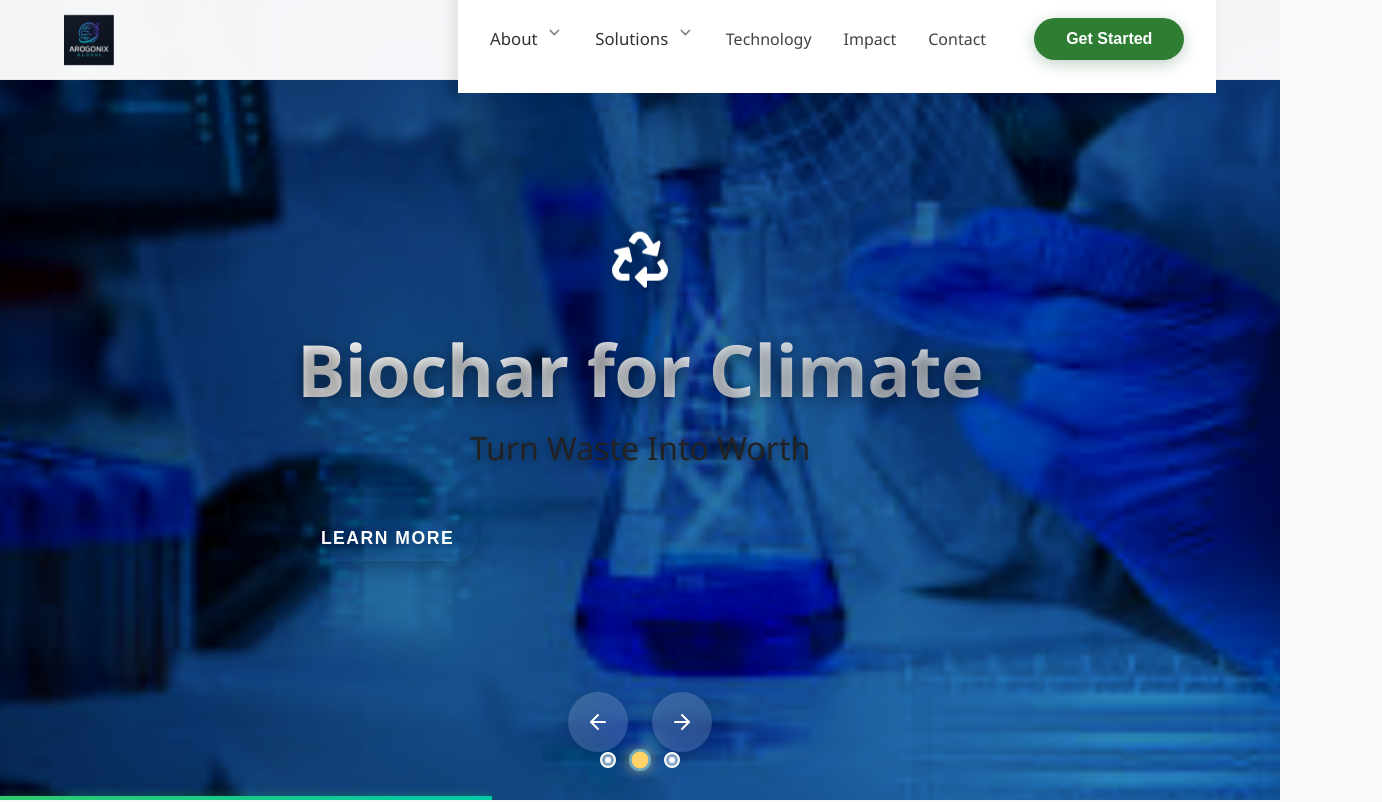
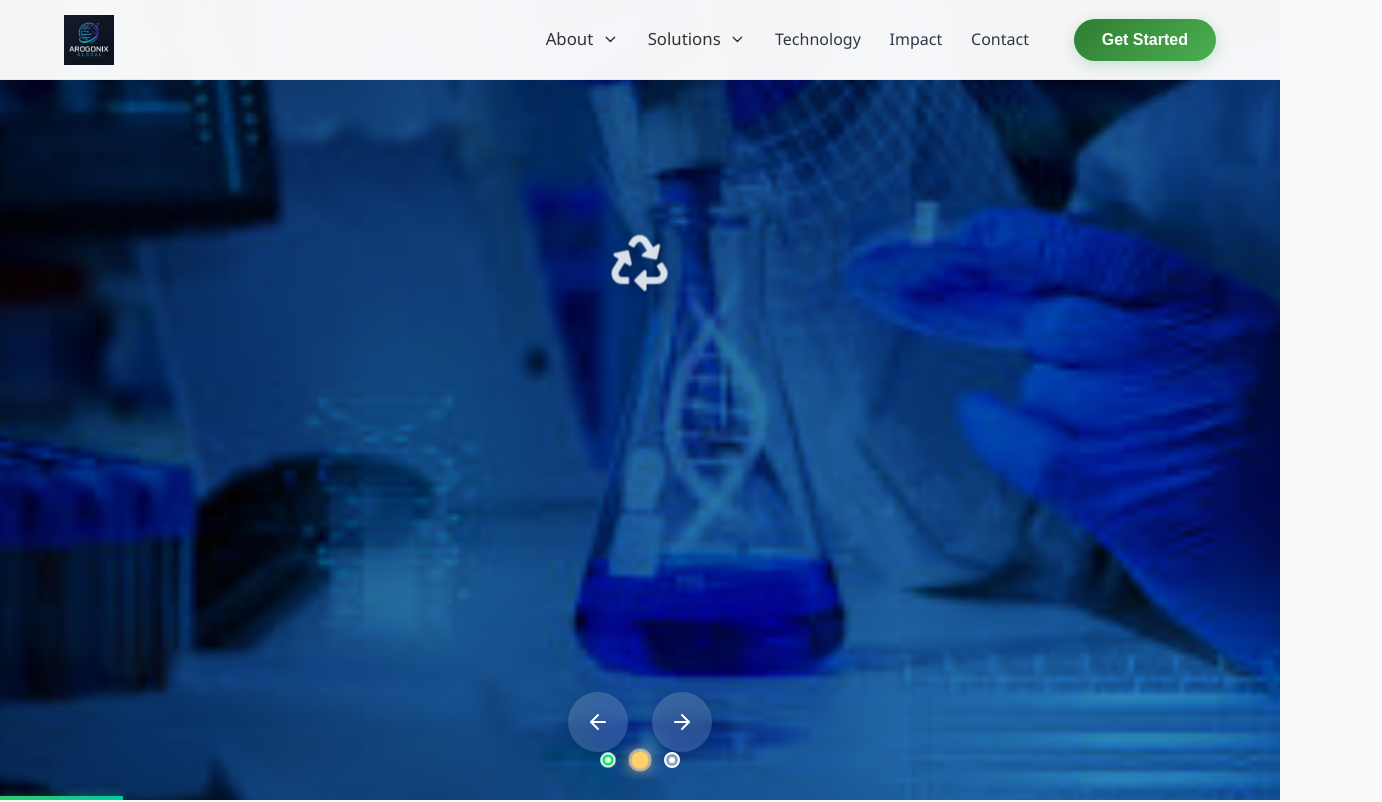
Before and after one commit to srushtibhilare/Arogonixexports, a React (Vite) app: page / in a window 1280 px wide. Shown: the top 802 px of the page, 1382 px wide, since content can reach past the window. Built offline with nearby package versions, Linux system fonts and the light colour scheme.

Commit message:
Updated UI and fixed API call

```diff
--- a/src/components/About.css
+++ b/src/components/About.css
@@ -64,13 +64,13 @@
 }
 
 /* Dynamic Title with Text Gradient & Animation */
-.centered-title-wrapper {
+/* .centered-title-wrapper {
   text-align: center;
   margin-bottom: 6rem;
   perspective: var(--perspective);
-}
+} */
 
-.section-title {
+/* .section-title {
   font-size: 4rem;
   font-weight: 800;
   background: linear-gradient(135deg, var(--teal-primary), var(--purple-accent));
@@ -82,9 +82,9 @@
   text-shadow: 0 4px 20px rgba(0, 0, 0, 0.08);
   transform-style: preserve-3d;
   animation: title-float 8s infinite ease-in-out;
-}
+} */
 
-.section-title::after {
+/* .section-title::after {
   content: '';
   position: absolute;
   bottom: -1.5rem;
@@ -96,7 +96,7 @@
   border-radius: 3px;
   filter: drop-shadow(0 0 8px rgba(0, 201, 167, 0.5));
   animation: underline-pulse 3s infinite var(--smooth-ease);
-}
+} */
 
 /* 3D Content Layout */
 .about-content {
@@ -114,12 +114,12 @@
   perspective: var(--perspective);
 }
 
-.energy-animation {
+/* .energy-animation {
   position: relative;
   width: 100%;
   height: 100%;
   transform-style: preserve-3d;
-}
+} */
 
 .energy-core {
   position: absolute;
@@ -143,7 +143,7 @@
   transform-style: preserve-3d; */
 }
 
-.energy-pulse {
+/* .energy-pulse {
   position: absolute;
   width: 100%;
   height: 100%;
@@ -151,7 +151,7 @@
   background: radial-gradient(circle, rgba(0, 201, 167, 0.3) 0%, transparent 70%);
   animation: pulse 4s infinite var(--smooth-ease);
   transform-style: preserve-3d;
-}
+} */
 
 .energy-particle {
   position: absolute;
@@ -178,7 +178,7 @@
 }
 
 /* Animated Energy Connections */
-.energy-connection {
+/* .energy-connection {
   position: absolute;
   height: 4px;
   background: linear-gradient(to right, var(--teal-primary), rgba(0, 201, 167, 0.5));
@@ -186,7 +186,7 @@
   box-shadow: 0 0 15px rgba(0, 201, 167, 0.6);
   filter: blur(0.5px);
   transform-style: preserve-3d;
-}
+} */
 
 .energy-connection-1 {
   width: 180px;
@@ -234,7 +234,7 @@
     rotateY(15deg)
     translateZ(20px);
   box-shadow:
-    0 15px 50px rgba(0, 0, 0, 0.2),
+    0 15px 50px #00000033,
     0 0 40px rgba(0, 201, 167, 0.5);
 }
 
@@ -606,11 +606,11 @@
       0 0 0 1px rgba(255, 255, 255, 0.05);
   }
 
-  .mission-card:hover {
-    box-shadow:
-      0 30px 80px rgba(0, 201, 167, 0.25),
-      0 0 0 1px rgba(0, 201, 167, 0.15);
-  }
+    .mission-card:hover {
+      box-shadow:
+        0 30px 80px rgba(0, 201, 167, 0.25),
+        0 0 0 1px rgba(0, 201, 167, 0.15);
+    }
 
   .energy-node {
     background: #2d2d2d;
--- a/src/components/Navber.css
+++ b/src/components/Navber.css
@@ -1,14 +1,30 @@
-/* Base Styles with Modern CSS Features */
+/* Modern Color Palette */
 :root {
-  --primary-color: #2a6b3a;
-  --primary-hover: #3a8b4a;
-  --text-color: #333;
-  --light-text: #f8f8f8;
-  --transition-speed: 0.4s;
+  --primary-color: #4CAF82; /* Fresh green */
+  --primary-hover: #3D8B6D;
+  --secondary-color: #6C63FF; /* Vibrant purple */
+  --accent-color: #FF6584; /* Coral pink */
+  --light-bg: #F8F9FA;
+  --dark-text: #2D3748;
+  --light-text: #FFFFFF;
+  --gray-light: #E2E8F0;
+  --transition-speed: 0.3s;
   --transition-easing: cubic-bezier(0.25, 0.46, 0.45, 0.94);
   --nav-height: 80px;
   --blur-intensity: 12px;
-  --shadow-intensity: 0.15;
+}
+
+/* Base Styles */
+* {
+  box-sizing: border-box;
+  margin: 0;
+  padding: 0;
+}
+
+html, body {
+  width: 100%;
+  height: 100%;
+  overflow-x: hidden;
 }
 
 .navbar {
@@ -23,14 +39,12 @@
   border-bottom: 1px solid rgba(0, 0, 0, 0.05);
   z-index: 1000;
   transition: all var(--transition-speed) var(--transition-easing);
-  will-change: transform, background-color, box-shadow;
 }
 
 .navbar.scrolled {
   height: calc(var(--nav-height) - 10px);
-  box-shadow: 0 4px 30px rgba(0, 0, 0, calc(var(--shadow-intensity) * 1.5));
+  box-shadow: 0 4px 20px rgba(0, 0, 0, 0.08);
   background-color: rgba(255, 255, 255, 0.98);
-  border-bottom-color: rgba(0, 0, 0, 0.08);
 }
 
 .navbar-container {
@@ -41,9 +55,9 @@
   display: flex;
   justify-content: space-between;
   align-items: center;
-  position: relative;
 }
 
+/* Logo Styles */
 .logo-wrapper {
   height: 100%;
   display: flex;
@@ -51,252 +65,199 @@
   z-index: 1001;
 }
 
-.logo-link {
-  display: flex;
-  align-items: center;
-  height: 100%;
-}
-
 .logo-image {
-  height: 60px;
+  height: 50px;
   width: auto;
   object-fit: contain;
-  transition: transform 0.3s ease, opacity 0.3s ease;
+  transition: transform 0.3s ease;
 }
 
 .logo-image:hover {
-  transform: scale(1.03);
-  opacity: 0.9;
+  transform: scale(1.05);
 }
 
-/* Navigation Links with Advanced Interactions */
+/* Navigation Links */
 .navbar-links {
   display: flex;
   align-items: center;
   gap: 1.5rem;
-  transition: all 0.5s var(--transition-easing);
 }
 
 .navbar-links a {
-  color: var(--text-color);
+  color: var(--dark-text);
   text-decoration: none;
   font-weight: 500;
   font-size: 1rem;
   position: relative;
   padding: 0.5rem 0;
-  transition: all 0.3s ease;
-  display: flex;
-  align-items: center;
+  transition: color var(--transition-speed) ease;
 }
 
-.navbar-links a::after {
-  content: '';
-  position: absolute;
-  bottom: 0;
-  left: 0;
-  width: 0;
-  height: 2px;
-  background-color: var(--primary-color);
-  transition: width 0.3s var(--transition-easing);
-  transform-origin: left;
+.navbar-links a:hover {
+  color: var(--primary-color);
 }
 
-.navbar-links a:hover::after,
-.navbar-links a:focus::after {
-  width: 100%;
-}
-
-/* Dropdown Menu with 3D Effects */
+/* Dropdown Menu */
 .nav-item {
   position: relative;
 }
 
 .dropdown-icon {
   margin-left: 0.25rem;
-  transition: transform 0.3s ease, opacity 0.2s ease;
-  opacity: 0.7;
+  transition: transform var(--transition-speed) ease;
 }
 
-.nav-item:hover .dropdown-icon {
-  transform: translateY(2px) rotate(180deg);
-  opacity: 1;
+.dropdown-icon.active {
+  transform: rotate(180deg);
 }
 
 .dropdown-content {
   position: absolute;
   top: 100%;
-  left: 50%;
-  transform: translateX(-50%) translateY(10px) rotateX(-15deg);
+  left: 0;
   background-color: white;
   min-width: 200px;
   border-radius: 8px;
-  box-shadow: 0 15px 40px rgba(0, 0, 0, 0.12);
+  box-shadow: 0 10px 25px rgba(0, 0, 0, 0.1);
   opacity: 0;
   visibility: hidden;
-  transition: all 0.3s var(--transition-easing);
-  transform-origin: top center;
-  z-index: 999;
-  perspective: 1000px;
+  transform: translateY(10px);
+  transition: all var(--transition-speed) var(--transition-easing);
+  z-index: 1001;
 }
 
-.nav-item:hover .dropdown-content {
+.dropdown-content.active {
   opacity: 1;
   visibility: visible;
-  transform: translateX(-50%) translateY(0) rotateX(0deg);
+  transform: translateY(0);
 }
 
 .dropdown-content a {
   display: block;
   padding: 0.75rem 1.5rem;
-  color: var(--text-color);
+  color: var(--dark-text);
   font-size: 0.9rem;
-  border-bottom: 1px solid rgba(0, 0, 0, 0.05);
   transition: all 0.2s ease;
 }
 
-.dropdown-content a:first-child {
-  border-radius: 8px 8px 0 0;
-}
-
-.dropdown-content a:last-child {
-  border-bottom: none;
-  border-radius: 0 0 8px 8px;
-}
-
 .dropdown-content a:hover {
-  background-color: rgba(42, 107, 58, 0.05);
+  background-color: rgba(76, 175, 130, 0.1);
   color: var(--primary-color);
   padding-left: 1.75rem;
 }
 
-/* CTA Button with Micro-Interactions */
+/* CTA Button */
 .navbar-cta {
-  background-color: var(--primary-color);
+  background: linear-gradient(135deg, var(--primary-color), var(--secondary-color));
   color: white;
   border: none;
-  padding: 0.75rem 2rem;
+  padding: 0.75rem 1.75rem;
   border-radius: 50px;
   font-weight: 600;
   font-size: 1rem;
   cursor: pointer;
-  transition: all 0.3s var(--transition-easing);
-  position: relative;
-  overflow: hidden;
-  z-index: 1;
+  transition: all var(--transition-speed) ease;
   margin-left: 1rem;
-  box-shadow: 0 4px 15px rgba(42, 107, 58, 0.3);
-}
-
-.navbar-cta::before {
-  content: '';
-  position: absolute;
-  top: 0;
-  left: 0;
-  width: 100%;
-  height: 100%;
-  background-color: var(--primary-hover);
-  z-index: -1;
-  transform: scaleX(0);
-  transform-origin: right;
-  transition: transform 0.4s var(--transition-easing);
-}
-
-.navbar-cta:hover::before {
-  transform: scaleX(1);
-  transform-origin: left;
+  box-shadow: 0 4px 15px rgba(76, 175, 130, 0.3);
 }
 
 .navbar-cta:hover {
-  box-shadow: 0 6px 20px rgba(42, 107, 58, 0.4);
   transform: translateY(-2px);
+  box-shadow: 0 6px 20px rgba(76, 175, 130, 0.4);
 }
 
-.navbar-cta:active {
-  transform: translateY(0);
-  box-shadow: 0 2px 10px rgba(42, 107, 58, 0.4);
-}
-
-/* Mobile Menu with Morphing Animation */
+/* Mobile Menu Toggle */
 .navbar-toggle {
   display: none;
   cursor: pointer;
   z-index: 1001;
+  background: none;
+  border: none;
+  padding: 10px;
 }
 
 .toggle-icon {
-  transition: all 0.3s var(--transition-easing);
-  color: var(--text-color);
+  color: var(--dark-text);
+  transition: all var(--transition-speed) ease;
+  font-size: 1.5rem;
 }
 
 .toggle-icon:hover {
   color: var(--primary-color);
-  transform: scale(1.1);
 }
 
-/* Responsive Styles */
+/* Enhanced Responsive Styles */
 @media (max-width: 1024px) {
+  .navbar-container {
+    padding: 0 1.5rem;
+  }
+
   .navbar-links {
     position: fixed;
     top: 0;
     left: 0;
     width: 100%;
     height: 100vh;
-    background-color: rgba(255, 255, 255, 0.98);
-    backdrop-filter: blur(var(--blur-intensity));
-    -webkit-backdrop-filter: blur(var(--blur-intensity));
+    background-color: var(--light-bg);
     flex-direction: column;
     justify-content: center;
     align-items: center;
     gap: 2rem;
-    clip-path: circle(0% at 90% 5%);
-    transition: clip-path 0.8s var(--transition-easing);
+    clip-path: circle(0px at 90% -10%);
+    -webkit-clip-path: circle(0px at 90% -10%);
+    transition: all 0.8s ease-out;
     pointer-events: none;
-    z-index: 1000;
+    padding: var(--nav-height) 0;
+    overflow-y: auto;
   }
 
   .navbar-links.active {
-    clip-path: circle(150% at 90% 5%);
+    clip-path: circle(1500px at 90% -10%);
+    -webkit-clip-path: circle(1500px at 90% -10%);
     pointer-events: all;
   }
 
   .navbar-links a {
-    font-size: 1.2rem;
+    font-size: 1.5rem;
     opacity: 0;
-    transform: translateY(20px);
-    transition: all 0.4s ease;
+    padding: 0.5rem 1rem;
   }
 
   .navbar-links.active a {
     opacity: 1;
-    transform: translateY(0);
+    transition: opacity 0.5s ease 0.2s;
   }
 
-  .navbar-links a:nth-child(1) { transition-delay: 0.1s; }
-  .navbar-links a:nth-child(2) { transition-delay: 0.2s; }
-  .navbar-links a:nth-child(3) { transition-delay: 0.3s; }
-  .navbar-links a:nth-child(4) { transition-delay: 0.4s; }
-  .navbar-links a:nth-child(5) { transition-delay: 0.5s; }
-  .navbar-cta { transition-delay: 0.6s; }
+  .nav-item {
+    display: flex;
+    flex-direction: column;
+    align-items: center;
+  }
 
   .dropdown-content {
-    position: static;
+    position: relative;
     display: none;
     background: none;
     box-shadow: none;
     opacity: 1;
     visibility: visible;
     transform: none;
+    text-align: center;
     margin-top: 0.5rem;
   }
 
-  .nav-item:hover .dropdown-content {
+  .dropdown-content.active {
     display: block;
   }
 
   .dropdown-content a {
-    padding: 0.5rem 0;
-    font-size: 1rem;
-    color: rgba(0, 0, 0, 0.7);
+    padding: 0.75rem 0;
+    font-size: 1.2rem;
+  }
+
+  .dropdown-content a:hover {
+    padding-left: 0;
+    background-color: transparent;
   }
 
   .navbar-toggle {
@@ -306,88 +267,43 @@
   .navbar-cta {
     margin-left: 0;
     margin-top: 1rem;
+    font-size: 1.2rem;
+    padding: 1rem 2rem;
+  }
+
+  /* Prevent body scrolling when menu is open */
+  body.menu-open {
+    overflow: hidden;
+    height: 100%;
   }
 }
 
-/* Icon Animations */
-@keyframes pulse {
-  0% { transform: scale(1); }
-  50% { transform: scale(1.1); }
-  100% { transform: scale(1); }
+/* Animation for Mobile Menu Links */
+@keyframes fadeIn {
+  from { opacity: 0; transform: translateY(20px); }
+  to { opacity: 1; transform: translateY(0); }
 }
 
-@keyframes float {
-  0% { transform: translateY(0); }
-  50% { transform: translateY(-5px); }
-  100% { transform: translateY(0); }
+.navbar-links.active a {
+  animation: fadeIn 0.5s ease forwards;
 }
 
-/* Apply animations to icons */
-.dropdown-icon {
-  animation: float 3s ease-in-out infinite;
-}
+.navbar-links.active a:nth-child(1) { animation-delay: 0.1s; }
+.navbar-links.active a:nth-child(2) { animation-delay: 0.2s; }
+.navbar-links.active a:nth-child(3) { animation-delay: 0.3s; }
+.navbar-links.active a:nth-child(4) { animation-delay: 0.4s; }
+.navbar-links.active a:nth-child(5) { animation-delay: 0.5s; }
+.navbar-links.active .navbar-cta { animation-delay: 0.6s; }
 
-.toggle-icon {
-  transition: all 0.3s ease;
-}
-
-.toggle-icon:hover {
-  animation: pulse 1.5s infinite;
-}
-
-/* High-end Loading Animation for Logo */
-.logo-image {
-  position: relative;
-}
-
-.logo-image::after {
-  content: '';
-  position: absolute;
-  top: 0;
-  left: 0;
-  right: 0;
-  bottom: 0;
-  background: linear-gradient(135deg, rgba(255,255,255,0.1) 0%, rgba(255,255,255,0) 100%);
-  border-radius: 50%;
-  opacity: 0;
-  transition: opacity 0.3s ease;
-}
-
-.logo-image:hover::after {
-  opacity: 1;
-}
-
-/* Premium Focus States */
-.navbar-links a:focus-visible,
-.navbar-cta:focus-visible,
-.navbar-toggle:focus-visible {
-  outline: 2px solid var(--primary-color);
-  outline-offset: 4px;
-  border-radius: 4px;
-}
-
-/* Smooth Scroll Behavior */
-html {
-  scroll-behavior: smooth;
-}
-
-/* Performance Optimizations */
-.navbar,
-.navbar-links,
-.dropdown-content {
-  will-change: transform, opacity;
-}
-
-/* Dark Mode Enhancements */
+/* Dark Mode Support */
 @media (prefers-color-scheme: dark) {
   .navbar {
-    background-color: rgba(15, 23, 15, 0.96);
+    background-color: rgba(15, 23, 42, 0.96);
     border-bottom: 1px solid rgba(255, 255, 255, 0.05);
   }
 
-  .navbar.scrolled {
-    box-shadow: 0 4px 30px rgba(0, 0, 0, 0.3);
-    border-bottom: 1px solid rgba(255, 255, 255, 0.1);
+  .navbar-links {
+    background-color: rgba(15, 23, 42, 0.98);
   }
 
   .navbar-links a {
@@ -395,17 +311,15 @@ html {
   }
 
   .dropdown-content {
-    background-color: #0f170f;
-    box-shadow: 0 10px 30px rgba(0, 0, 0, 0.3);
+    background-color: #1A202C;
   }
 
   .dropdown-content a {
     color: rgba(255, 255, 255, 0.85);
-    border-bottom: 1px solid rgba(255, 255, 255, 0.05);
   }
 
   .dropdown-content a:hover {
-    background-color: rgba(42, 107, 58, 0.15);
+    background-color: rgba(76, 175, 130, 0.2);
   }
 
   .navbar-cta {
@@ -416,3 +330,50 @@ html {
     color: rgba(255, 255, 255, 0.9);
   }
 }
+
+/* Tablet Responsiveness */
+@media (max-width: 768px) {
+  :root {
+    --nav-height: 70px;
+  }
+
+  .logo-image {
+    height: 40px;
+  }
+
+  .navbar-links a {
+    font-size: 1.3rem;
+  }
+
+  .dropdown-content a {
+    font-size: 1.1rem;
+  }
+}
+
+/* Mobile Responsiveness */
+@media (max-width: 480px) {
+  :root {
+    --nav-height: 60px;
+  }
+
+  .navbar-container {
+    padding: 0 1rem;
+  }
+
+  .logo-image {
+    height: 35px;
+  }
+
+  .navbar-links {
+    gap: 1.5rem;
+  }
+
+  .navbar-links a {
+    font-size: 1.2rem;
+  }
+
+  .navbar-cta {
+    padding: 0.8rem 1.5rem;
+    font-size: 1.1rem;
+  }
+}
```
